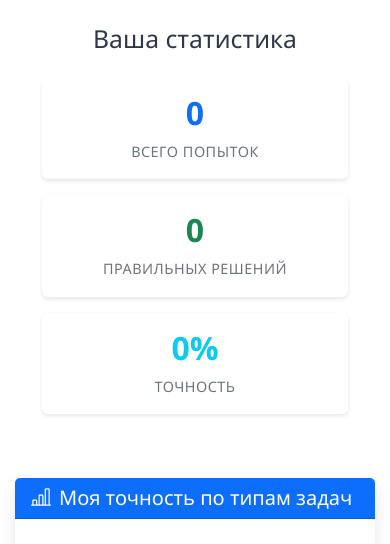
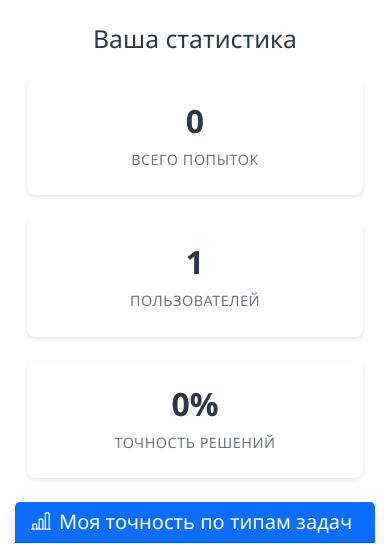
Before and after one commit to H0LYGL0R/DjangoProject, a Django app: page /stats/ in a window 390 px wide. Shown: the part 96-640 px from the top of the page. Run offline with Django 5.2, Linux system fonts and the light colour scheme; data comes from the database, SQL or seed files in the repository; data that the repository does not hold is empty.

Commit message:
fix(core): statistics pages fixed

```diff
--- a/templates/home/global_statistics.html
+++ b/templates/home/global_statistics.html
@@ -26,7 +26,7 @@
     <div class="container">
         <div class="text-center mb-5">
             <h1 class="display-5 fw-bold mb-3">Общая статистика платформы</h1>
-            <p class="lead text-muted">Статистика всех пользователей MathExamPrep</p>
+            <p class="lead text-muted">Статистика всех пользователей ULearnEGE</p>
         </div>
 
 
--- a/templates/home/user_statistics.html
+++ b/templates/home/user_statistics.html
@@ -26,36 +26,28 @@
     <div class="container">
         <h2 class="text-center mb-4">Ваша статистика</h2>
 
-                <div class="container">
-            <div class="d-flex justify-content-center">
-                <div class="row mb-5 w-100 justify-content-center">
-                    <div class="col-lg-3 col-md-4 col-sm-6 mb-3">
-                        <div class="card text-center h-100 shadow-sm">
-                            <div class="card-body">
-                                <div class="stat-number text-primary">{{ user_stats.total_attempts }}</div>
-                                <div class="stat-label">Всего попыток</div>
-                            </div>
+                            <div class="d-flex justify-content-center">
+                <div class="row text-center w-100 justify-content-center">
+                    <div class="col-lg-3 col-md-4 col-sm-6 mb-4">
+                        <div class="p-4 bg-white rounded shadow-sm">
+                            <div class="stat-number">{{ global_stats.total_attempts|default:"0" }}</div>
+                            <div class="stat-label">Всего попыток</div>
                         </div>
                     </div>
-                    <div class="col-lg-3 col-md-4 col-sm-6 mb-3">
-                        <div class="card text-center h-100 shadow-sm">
-                            <div class="card-body">
-                                <div class="stat-number text-success">{{ user_stats.correct_attempts }}</div>
-                                <div class="stat-label">Правильных решений</div>
-                            </div>
+                    <div class="col-lg-3 col-md-4 col-sm-6 mb-4">
+                        <div class="p-4 bg-white rounded shadow-sm">
+                            <div class="stat-number">{{ global_stats.total_users|default:"1" }}</div>
+                            <div class="stat-label">Пользователей</div>
                         </div>
                     </div>
-                    <div class="col-lg-3 col-md-4 col-sm-6 mb-3">
-                        <div class="card text-center h-100 shadow-sm">
-                            <div class="card-body">
-                                <div class="stat-number text-info">{{ user_stats.accuracy }}%</div>
-                                <div class="stat-label">Точность</div>
-                            </div>
+                    <div class="col-lg-3 col-md-4 col-sm-6 mb-4">
+                        <div class="p-4 bg-white rounded shadow-sm">
+                            <div class="stat-number">{{ global_stats.overall_accuracy|default:"0" }}%</div>
+                            <div class="stat-label">Точность решений</div>
                         </div>
                     </div>
                 </div>
             </div>
-        </div>
 
         <div class="card border-0 shadow-lg mb-5">
             <div class="card-header bg-primary text-white">
```
